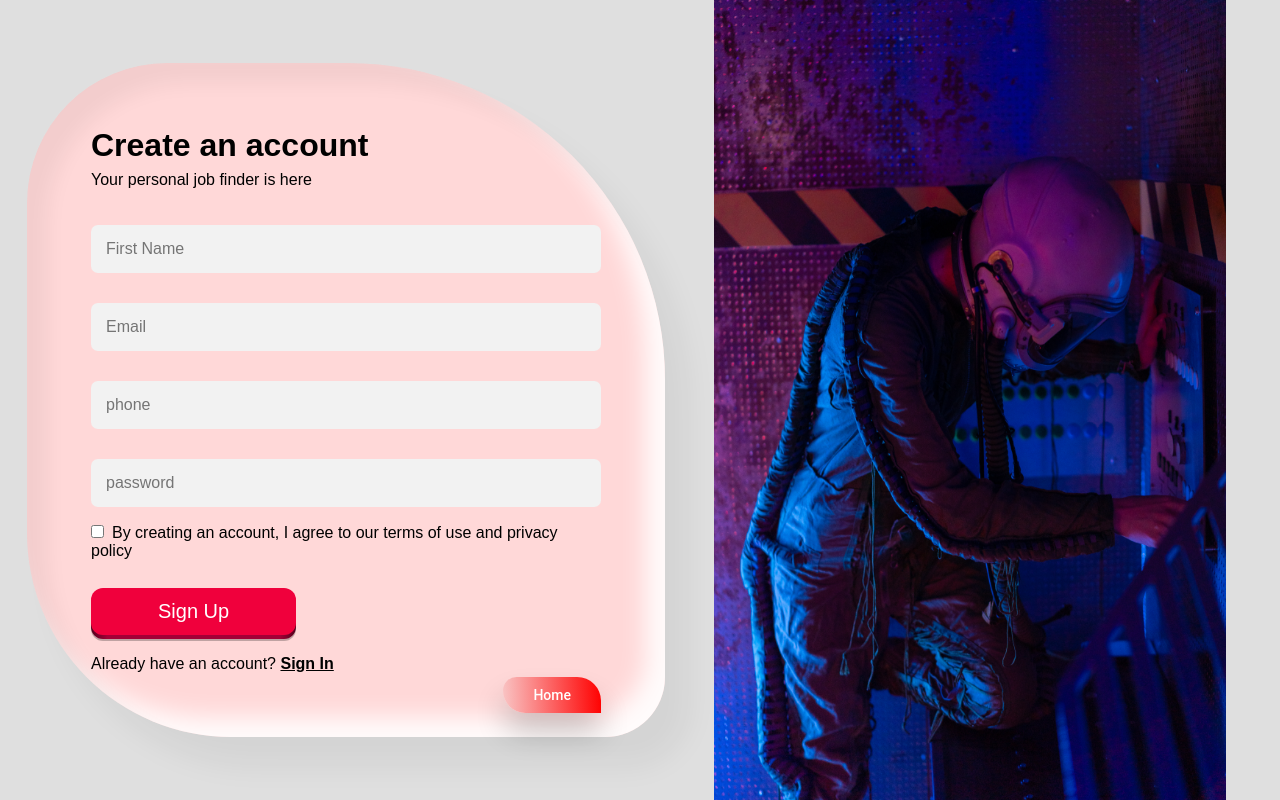
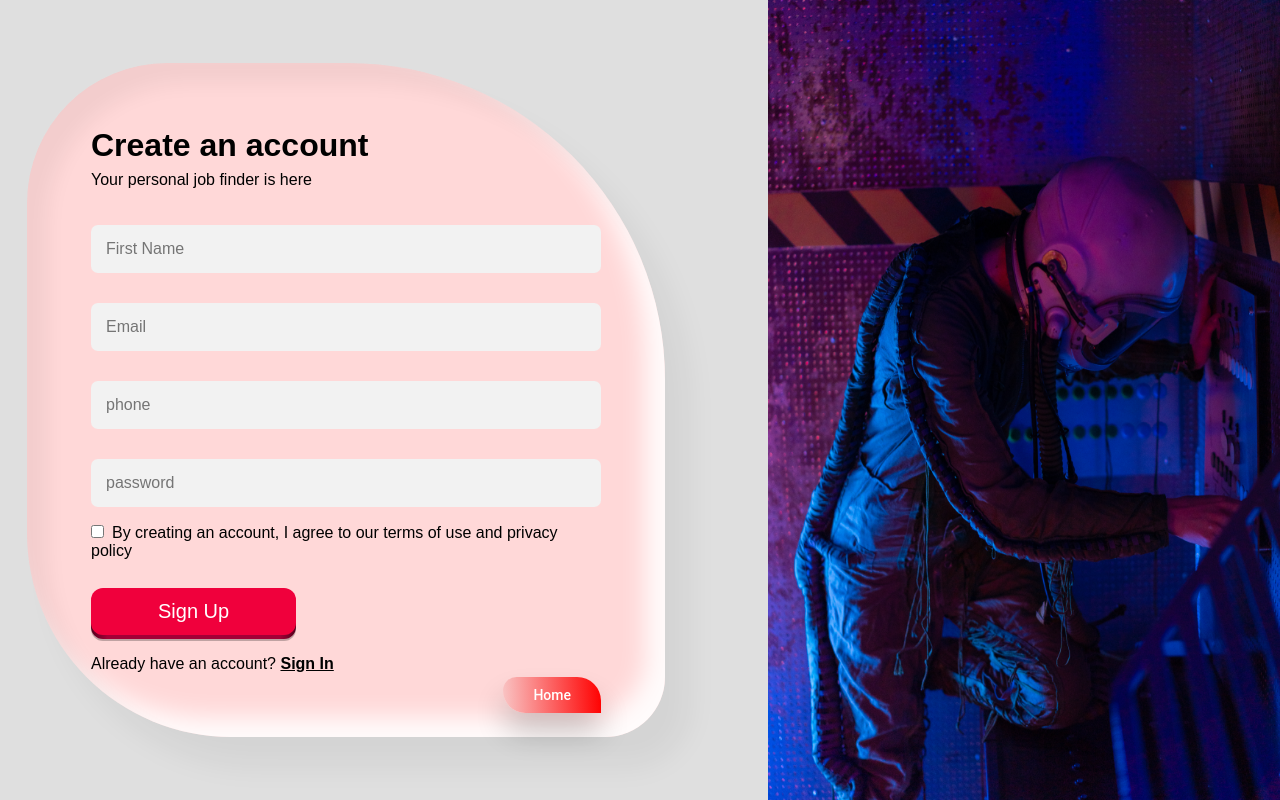
Before and after one commit to rajesh3815/joblisting-fronted, a React (Vite) app: page /signup in a window 1280 px wide. Built offline with nearby package versions, Linux system fonts and the light colour scheme.

Commit message:
css updates

```diff
--- a/src/pages/signinpage/signup.css
+++ b/src/pages/signinpage/signup.css
@@ -69,10 +69,13 @@ input {
 .heroImage {
     width: 40vw;
     height: 100vh;
+    position: absolute;
+    right: 0;
 
 }
 
 .containerSignup {
+    height: 100vh;
     display: flex;
     justify-content: space-between;
     background-color: #dfdfdf;
```
